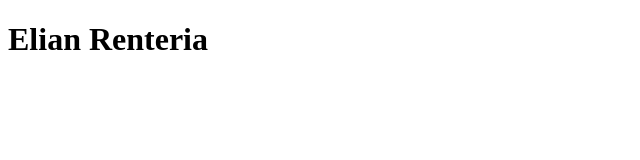
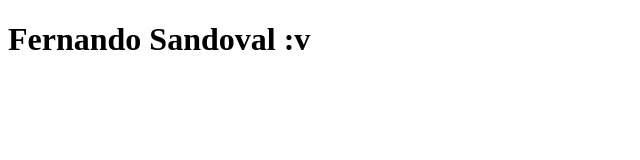
Before and after one commit to Elian2300/Elian_Renteria, a plain HTML site: page index.html in a window 1280 px wide. Shown: the whole page, without its empty margins (0-640 px from the left). Drawn offline with Linux system fonts and the light colour scheme.

Commit message:
cambio de nombre

```diff
--- a/index.html
+++ b/index.html
@@ -6,6 +6,6 @@
     <title>Document</title>
 </head>
 <body>
-    <h1>Elian Renteria </h1>
+    <h1>Fernando Sandoval :v </h1>
 </body>
 </html>
```
